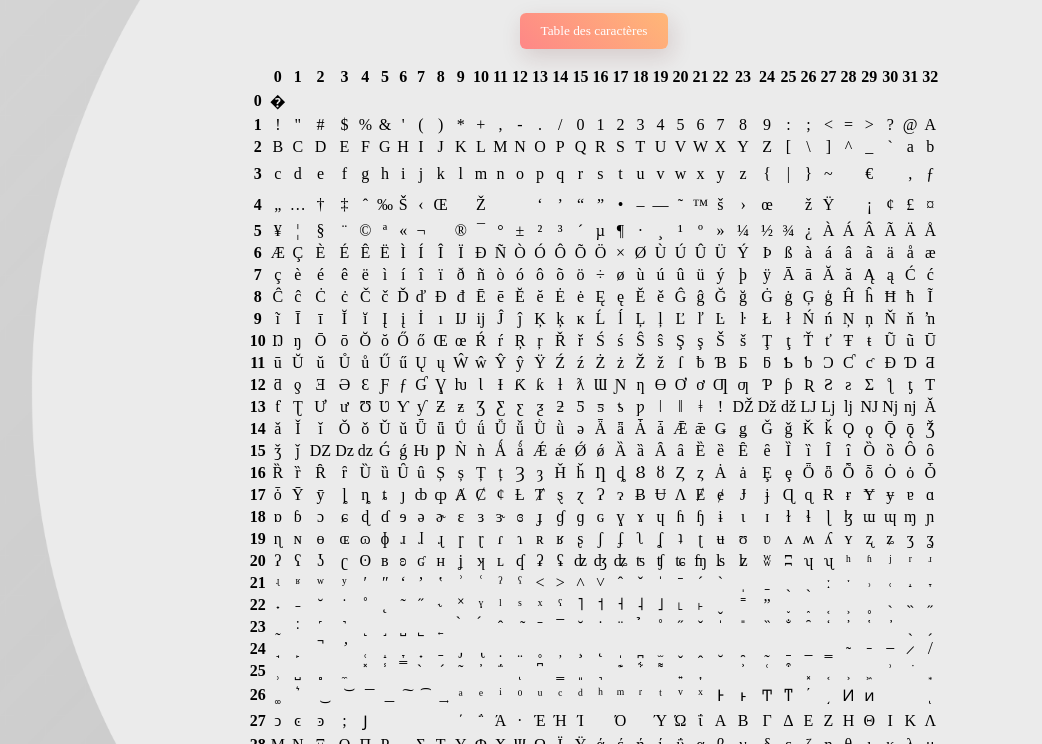
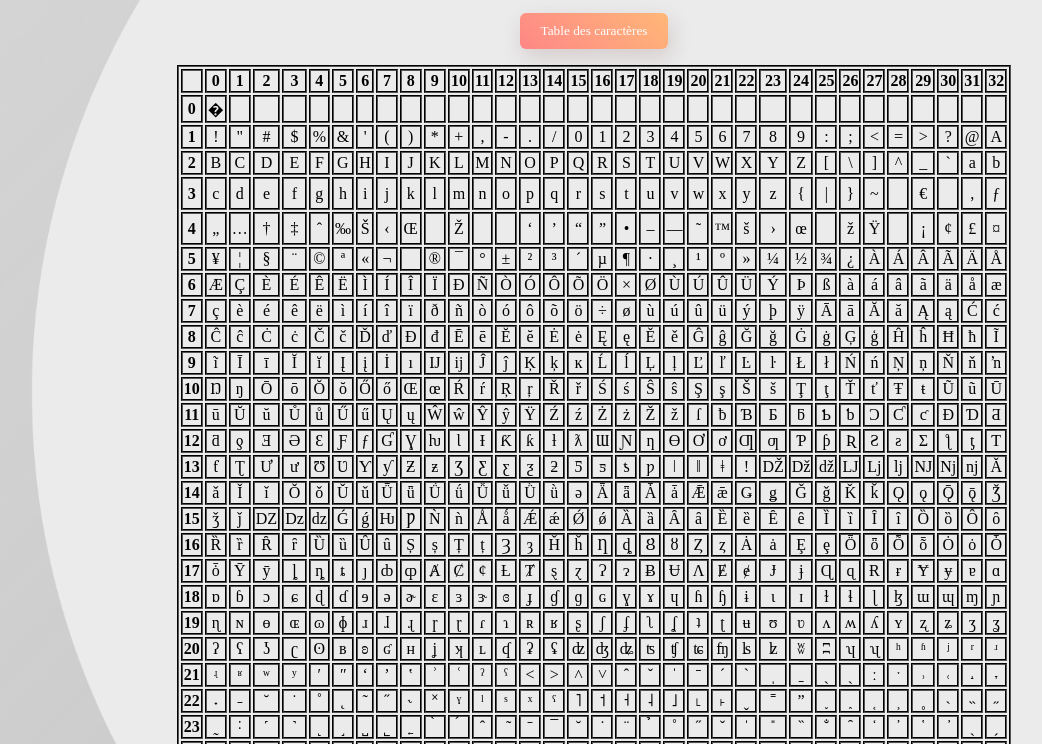
Before and after one commit to D4Cdesigns/Anthony, a plain HTML site: page page/tab_js.html in a window 1280 px wide. Both pictures are taken after a click on the button "Table des caractères". Shown: the part 56-800 px from the top of the page, without its empty margins (46-1088 px from the left). Drawn offline with Linux system fonts and the light colour scheme.

Commit message:
Update algo.css

```diff
--- a/css/algo.css
+++ b/css/algo.css
@@ -25,6 +25,15 @@ html{
     position: relative;
     background-attachment: fixed;
     text-align: center;
+}
+table{
+    border: 2px groove black;
+}
+td{
+    border: 2px groove black;
+}
+th{
+    border: 2px groove black;
 }
 span{
     display: flex;
```
